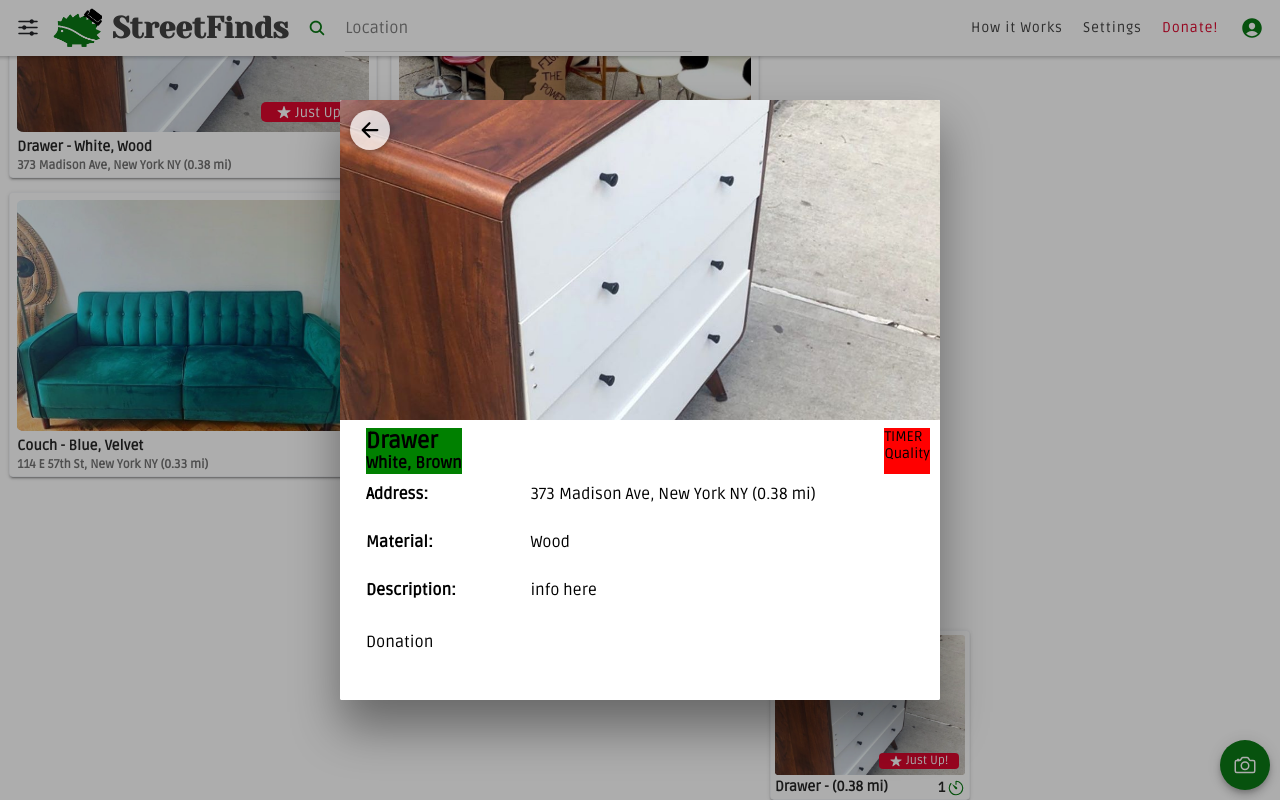
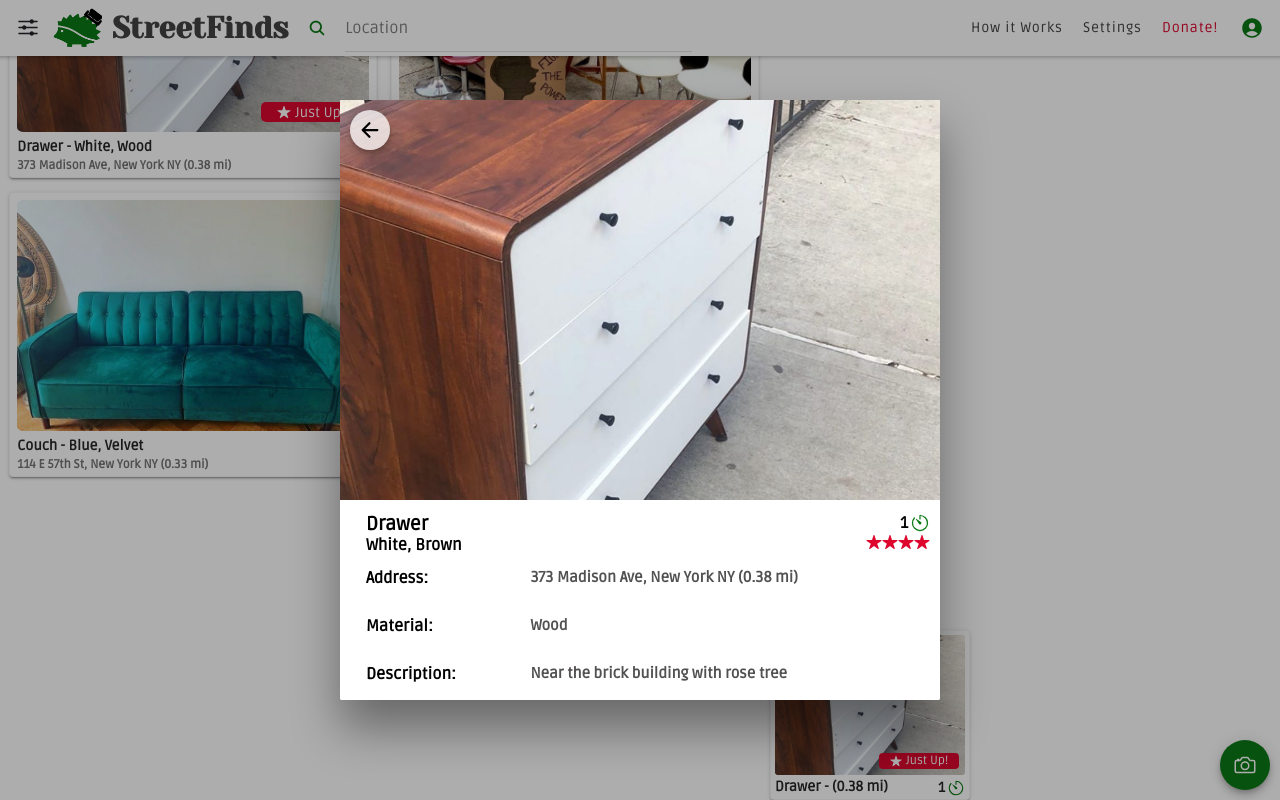
Before and after one commit to DominickH20/StreetFinds, a React (Create React App) app in the folder client/: page / in a window 1280 px wide. Both pictures are taken after a click on the element 870 px from the left and 704 px from the top of the page. Built offline with nearby package versions, Linux system fonts and the light colour scheme; no server answers.

Commit message:
finished item view

```diff
--- a/client/src/components/ItemViewModal.css
+++ b/client/src/components/ItemViewModal.css
@@ -12,8 +12,13 @@
     color: black;
 }
 
-.item-view-modal ion-img {
-    height: 40vh;
+.item-view-modal .img-holder {
+    width: 100%;
+}
+
+.item-view-modal img {
+    width: 100%;
+    height: 50vh;
     object-fit: cover;
 }
 
@@ -24,17 +29,10 @@
     justify-content: space-between;
 }
 
-.item-view-modal .titles {
-    background-color: green;
-}
-
-.item-view-modal .icons {
-    background-color: red;
-}
-
 .item-view-modal h3 {
     font-weight: bold;
     margin: 0px;
+    font-size: 19px;
 }
 
 .item-view-modal h4 {
@@ -56,12 +54,81 @@
     padding-bottom: 10px;
 }
 
-.item-view-modal .title-label {
+.item-view-modal .title-label1 {
     font-weight: bold;
     width: 30%;
 }
 
-.item-view-modal .label-content {
+.item-view-modal .label-content1 {
     width: 70%;
     word-wrap: break-word;
+    color: #525050;
+    font-weight: bold;
+    font-size: 15px;
 }
+
+.item-view-modal .title-label2 {
+    font-weight: bold;
+    width: 35%;
+}
+
+.item-view-modal .label-content2 {
+    width: 65%;
+    word-wrap: break-word;
+    color: #525050;
+    font-weight: bold;
+    font-size: 15px;
+}
+
+.item-view-modal .icons {
+    font-weight: bold;
+}
+
+.item-view-modal .icons .stars {
+
+}
+
+.item-view-modal .icons .star {
+    vertical-align: middle;
+    color: #DD072E;
+    font-size: 16px;
+}
+
+.item-view-modal .icons .hour-timer {
+    vertical-align: middle;
+    color: var(--ion-color-primary);
+    font-size: 20px;
+    margin-left: 2px;
+}
+
+.item-view-modal .icons .hours {
+    font-size: 16px;
+    display: flex;
+    justify-content: flex-end;
+}
+
+.item-view-modal .donate-item {
+    display: flex;
+    justify-content: space-between;
+}
+
+.item-view-modal .donate-text {
+    display: flex;
+    flex-direction: column;
+    font-size: 12px;
+    font-weight: bold;
+}
+
+.item-view-modal .donate-button {
+    display: flex;
+    flex-direction: row;
+}
+
+.item-view-modal .donate-fab {
+    height: 40px;
+    width: 40px;
+    z-index: 1;
+    margin-left: 2px;
+    margin-right: 2px;
+    --background: #DD072E;
+}
--- a/client/src/components/ItemViewModal.tsx
+++ b/client/src/components/ItemViewModal.tsx
@@ -2,7 +2,7 @@ import React from 'react';
 import { IonModal, IonPage, IonFabButton, IonIcon, IonImg,
   IonList, IonItem, IonContent, IonListHeader, IonLabel } from '@ionic/react';
 
-import { arrowBackOutline } from 'ionicons/icons';
+import { arrowBackOutline, timerOutline, star } from 'ionicons/icons';
 
 import { getDistLatLngMi } from '../hooks/locationAPI';
 import { StreetFind } from '../types/StreetFind'
@@ -16,6 +16,7 @@ interface ItemModalProps {
   };
   showModal: boolean;
   setModal(state: boolean): void;
+  isOneCol: boolean;
 }
 
 const ItemViewModal: React.FC<ItemModalProps> = (props) => {
@@ -55,6 +56,10 @@ const ItemViewModal: React.FC<ItemModalProps> = (props) => {
     distToUser + " mi)"
   );
 
+  const hoursSincePosting = Math.ceil(
+    (new Date().getTime() - props.streetfind.timestamp)/1000/60/60
+  );
+
   return (
     <IonModal
       cssClass="item-view-modal"
@@ -67,7 +72,7 @@ const ItemViewModal: React.FC<ItemModalProps> = (props) => {
             <IonIcon className="back-icon" icon={arrowBackOutline}/>
           </IonFabButton>
           <div className="img-holder">
-            <IonImg src={props.streetfind.imageURL}/>
+            <img src={props.streetfind.imageURL} key={props.streetfind.imageURL}/>
           </div>
           <IonList lines="none">
             <IonListHeader>
@@ -77,35 +82,64 @@ const ItemViewModal: React.FC<ItemModalProps> = (props) => {
                   <h4>{itemSubtitle}</h4>
                 </div>
                 <div className="icons">
-                  <div>TIMER</div>
-                  <div>Quality</div>
+                  <div className="hours">
+                    <span className="text">
+                      {hoursSincePosting}
+                    </span>
+                    <IonIcon className="hour-timer" icon={timerOutline}/>
+                  </div>
+                  <div className="stars">
+                    {[...Array(props.streetfind.quality)]
+                      .map((value: undefined, index: number) => {
+                        return <IonIcon className="star" icon={star} key={index}/>
+                      })
+                    }
+                  </div>
                 </div>
               </div>
 
             </IonListHeader>
             <IonItem>
               <div className="list-item">
-                <div className="title-label">Address:</div>
-                <div className="label-content">{itemAddress}</div>
+                <div className="title-label1">Address:</div>
+                <div className="label-content1">{itemAddress}</div>
               </div>
             </IonItem>
             <IonItem>
               <div className="list-item">
-                <div className="title-label">Material:</div>
-                <div className="label-content">{props.streetfind.material}</div>
+                <div className="title-label1">Material:</div>
+                <div className="label-content1">{props.streetfind.material.join(", ")}</div>
               </div>
             </IonItem>
-            <IonItem>
+            <IonItem lines="full">
               {(props.streetfind.description === "" ? (
                 <div className="list-item"/>
               ) : (
                 <div className="list-item">
-                  <div className="title-label">Description:</div>
-                  <div className="label-content">info here</div>
+                  <div className={props.isOneCol ? "title-label2" : "title-label1"}>Description:</div>
+                  <div className={props.isOneCol ? "label-content2" : "label-content1"}>{props.streetfind.description}</div>
                 </div>
               ))}
             </IonItem>
-            <IonItem>Donation</IonItem>
+            <IonItem>
+              <div className="list-item donate-item">
+                <div className="donate-text">
+                  <span>The average {props.streetfind.category[0].toLowerCase()} costs $50... </span>
+                  <span>Support the stoopers!</span>
+                </div>
+                <div className="donate-button">
+                  <IonFabButton className="donate-fab">
+                    $1
+                  </IonFabButton>
+                  <IonFabButton className="donate-fab">
+                    $3
+                  </IonFabButton>
+                  <IonFabButton className="donate-fab">
+                    $5
+                  </IonFabButton>
+                </div>
+              </div>
+            </IonItem>
           </IonList>
         </IonContent>
       </IonPage>
--- a/client/src/pages/Home.tsx
+++ b/client/src/pages/Home.tsx
@@ -180,6 +180,8 @@ const Home: React.FC = () => {
               setModal={setItemViewModal}
               streetfind={modalItem}
               userLocation={location}
+              key={modalItem.imageURL}
+              isOneCol={isOneCol}
             />
 
             <div className="finds-view-container">
```
